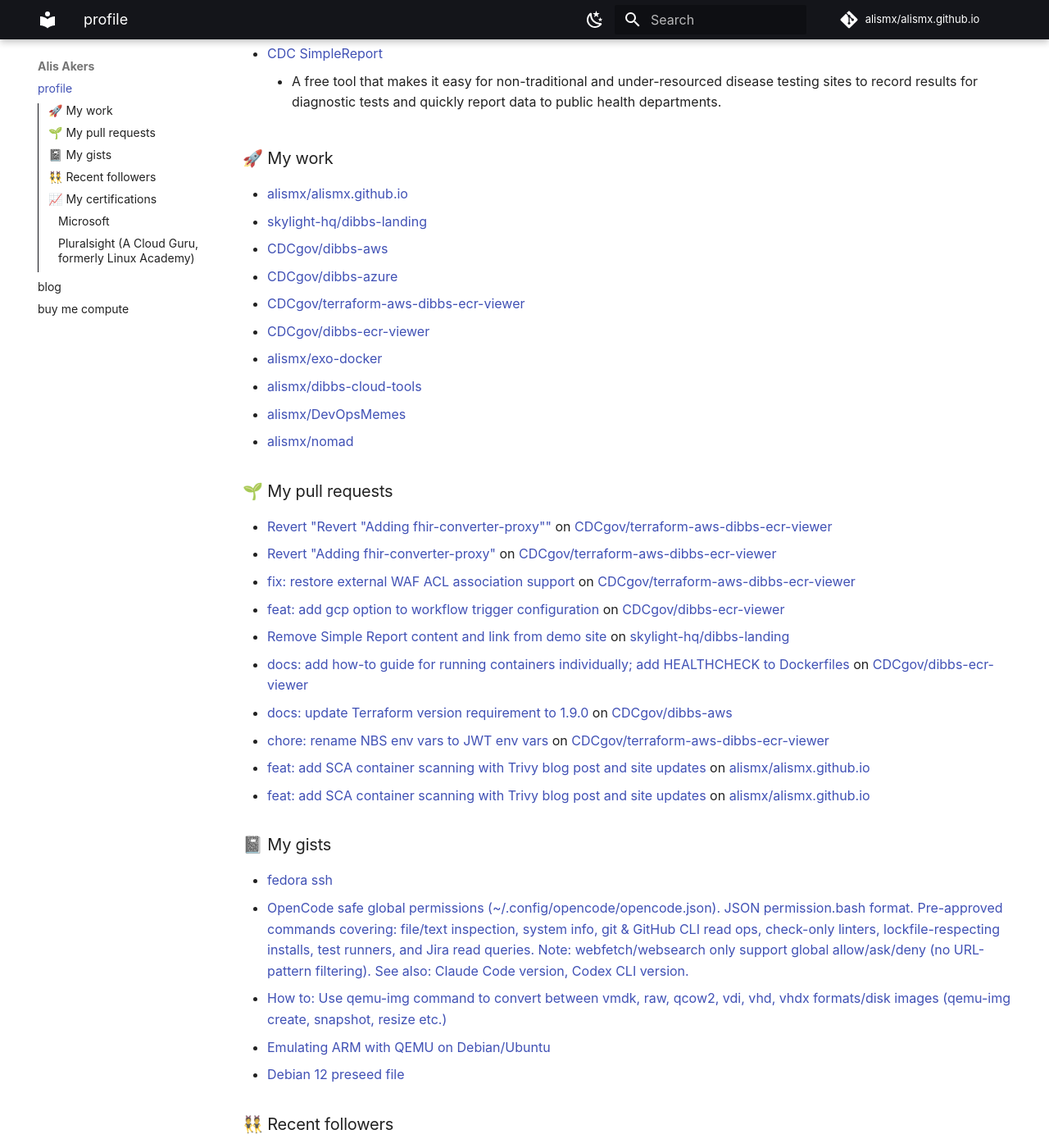
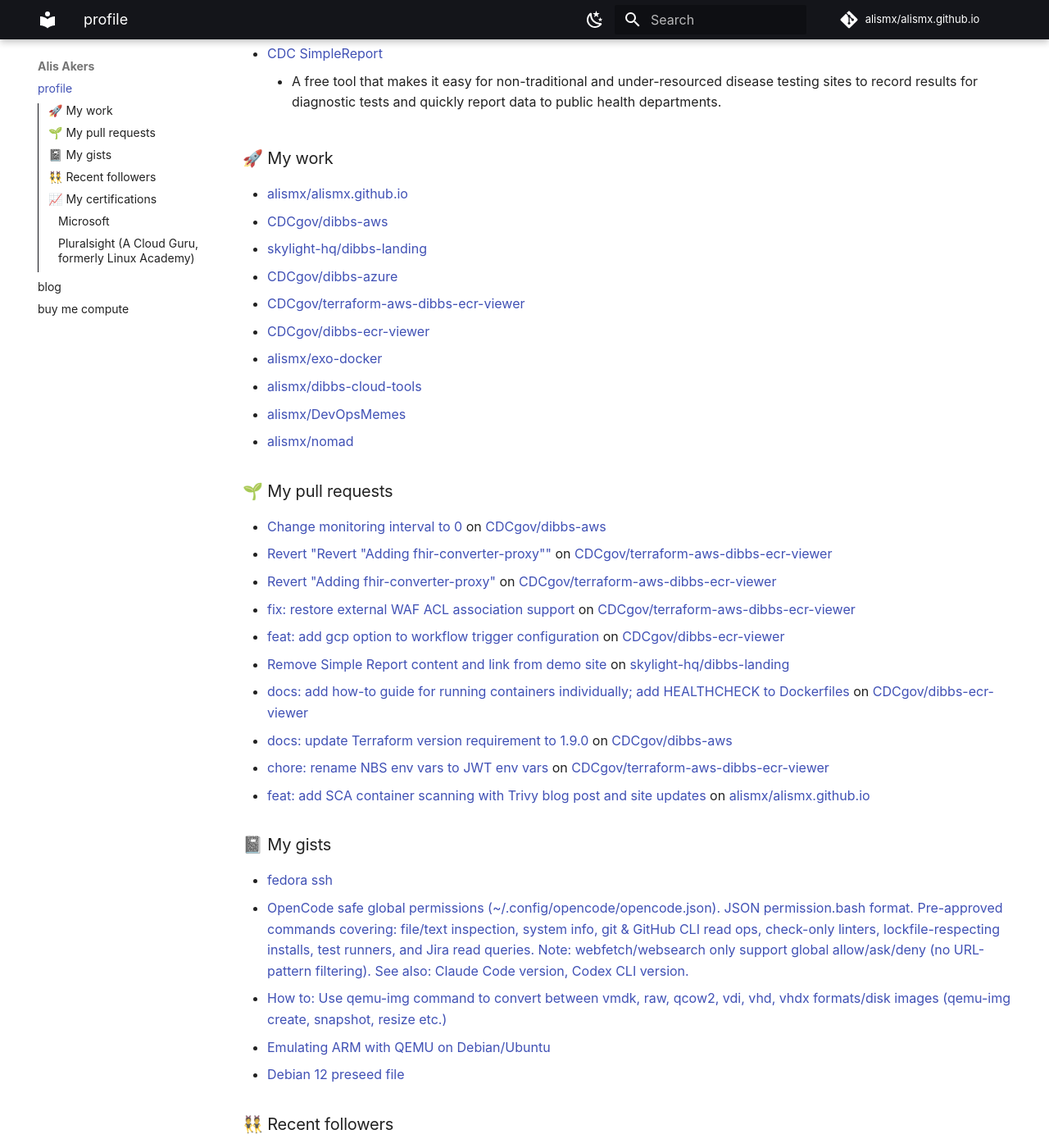
Before and after one commit to alismx/alismx.github.io, an MkDocs documentation site: the page built from docs/index.md, in a window 1280 px wide and 1400 px high, scrolled down 490 px. Shown: the whole window at 82% size. Built offline with MkDocs 1.6.1 and Material for MkDocs 9.7.7, drawn with Linux system fonts in a browser that asks for light colours; plug-ins that fetch from the network failed and are left out; comment, search, counter and statistics services are not loaded.

Commit message:
Update generated files

```diff
--- a/docs/index.md
+++ b/docs/index.md
@@ -16,8 +16,8 @@ I'm Alis, a DevOps engineer passionate about open-source, cloud-native technolog
 ### 🚀 My work
 
 - [alismx/alismx.github.io](https://github.com/alismx/alismx.github.io)
+- [CDCgov/dibbs-aws](https://github.com/CDCgov/dibbs-aws)
 - [skylight-hq/dibbs-landing](https://github.com/skylight-hq/dibbs-landing)
-- [CDCgov/dibbs-aws](https://github.com/CDCgov/dibbs-aws)
 - [CDCgov/dibbs-azure](https://github.com/CDCgov/dibbs-azure)
 - [CDCgov/terraform-aws-dibbs-ecr-viewer](https://github.com/CDCgov/terraform-aws-dibbs-ecr-viewer)
 - [CDCgov/dibbs-ecr-viewer](https://github.com/CDCgov/dibbs-ecr-viewer)
@@ -28,6 +28,7 @@ I'm Alis, a DevOps engineer passionate about open-source, cloud-native technolog
 
 ### 🌱 My pull requests
 
+- [Change monitoring interval to 0](https://github.com/CDCgov/dibbs-aws/pull/103) on [CDCgov/dibbs-aws](https://github.com/CDCgov/dibbs-aws)
 - [Revert &#34;Revert &#34;Adding fhir-converter-proxy&#34;&#34;](https://github.com/CDCgov/terraform-aws-dibbs-ecr-viewer/pull/61) on [CDCgov/terraform-aws-dibbs-ecr-viewer](https://github.com/CDCgov/terraform-aws-dibbs-ecr-viewer)
 - [Revert &#34;Adding fhir-converter-proxy&#34;](https://github.com/CDCgov/terraform-aws-dibbs-ecr-viewer/pull/60) on [CDCgov/terraform-aws-dibbs-ecr-viewer](https://github.com/CDCgov/terraform-aws-dibbs-ecr-viewer)
 - [fix: restore external WAF ACL association support](https://github.com/CDCgov/terraform-aws-dibbs-ecr-viewer/pull/59) on [CDCgov/terraform-aws-dibbs-ecr-viewer](https://github.com/CDCgov/terraform-aws-dibbs-ecr-viewer)
@@ -37,7 +38,6 @@ I'm Alis, a DevOps engineer passionate about open-source, cloud-native technolog
 - [docs: update Terraform version requirement to 1.9.0](https://github.com/CDCgov/dibbs-aws/pull/100) on [CDCgov/dibbs-aws](https://github.com/CDCgov/dibbs-aws)
 - [chore: rename NBS env vars to JWT env vars](https://github.com/CDCgov/terraform-aws-dibbs-ecr-viewer/pull/57) on [CDCgov/terraform-aws-dibbs-ecr-viewer](https://github.com/CDCgov/terraform-aws-dibbs-ecr-viewer)
 - [feat: add SCA container scanning with Trivy blog post and site updates](https://github.com/alismx/alismx.github.io/pull/23) on [alismx/alismx.github.io](https://github.com/alismx/alismx.github.io)
-- [feat: add SCA container scanning with Trivy blog post and site updates](https://github.com/alismx/alismx.github.io/pull/22) on [alismx/alismx.github.io](https://github.com/alismx/alismx.github.io)
 
 ### 📓 My gists
 
```
